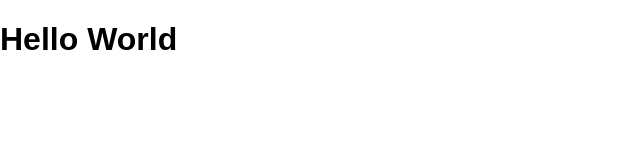
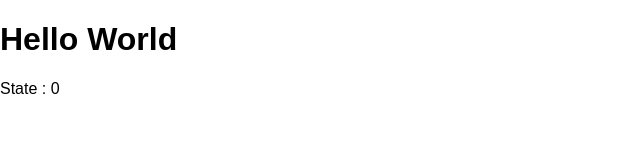
Before and after one commit to dupp21/react-api, a React (Create React App) app: page / in a window 1280 px wide. Shown: the top 160 px of the page, without its empty margins (0-640 px from the left). Built offline with nearby package versions, Linux system fonts and the light colour scheme.

Commit message:
Add Simple State

```diff
--- a/src/App.js
+++ b/src/App.js
@@ -3,10 +3,18 @@ import logo from './logo.svg';
 import './App.css';
 
 class App extends Component {
+  constructor(){
+    super()
+    this.state = {
+      counter : 0
+    }
+  }
+
   render() {
     return (
       <div>
         <h1>Hello World</h1>
+        State : {this.state.counter}
       </div>
     );
   }
```
